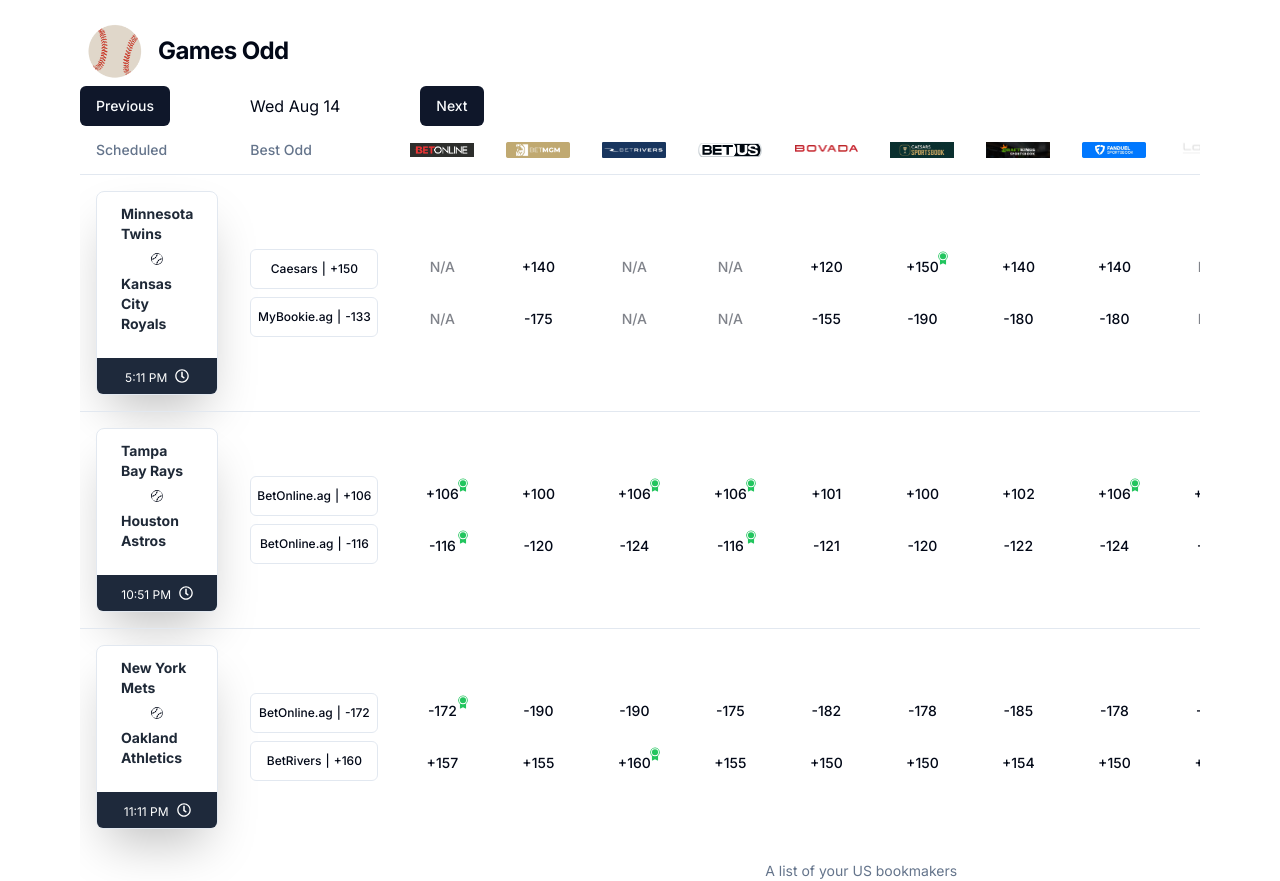
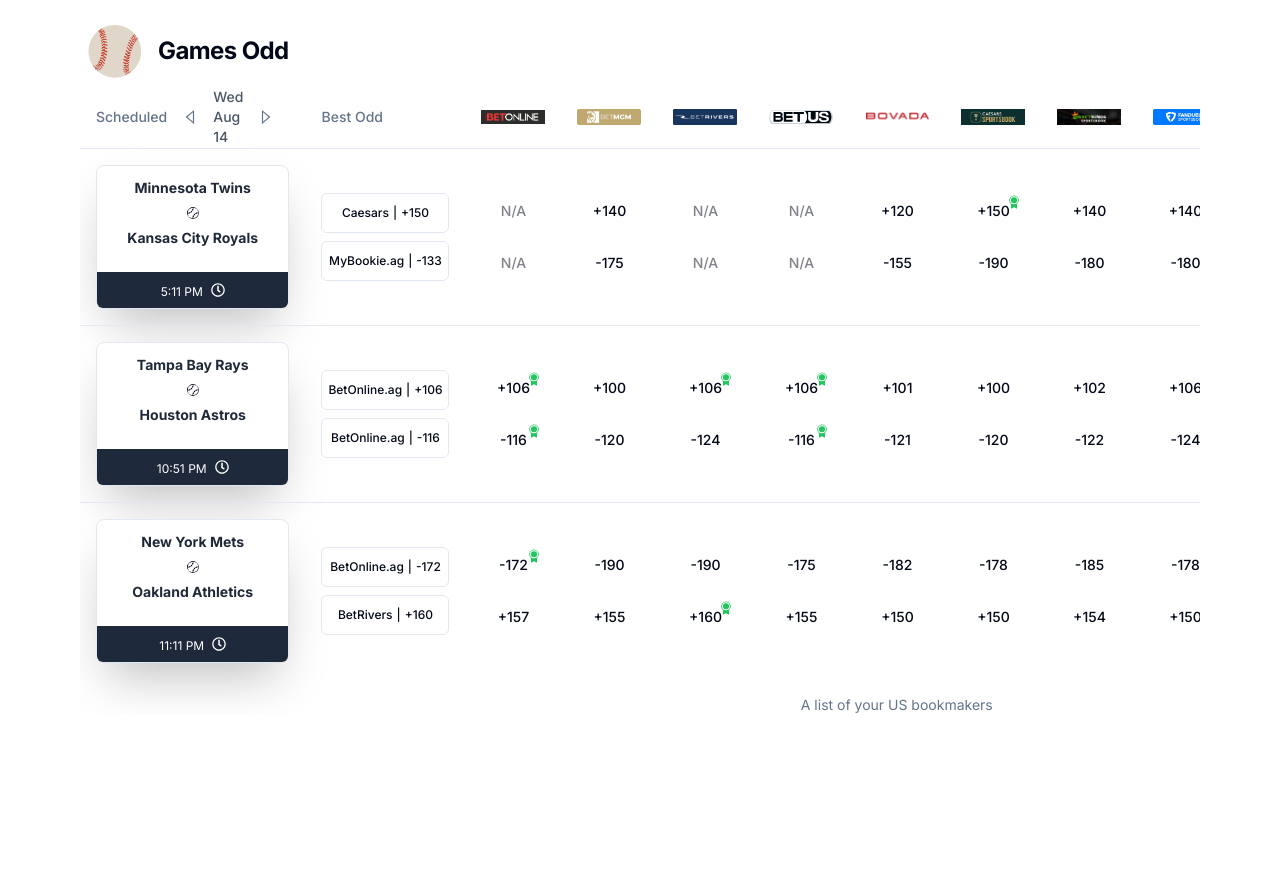
Before and after one commit to claudiobarsante/poc-betting-table, a Next.js app: page / in a window 1280 px wide. After the commit the page ends 800 px from the top, so only its background shows below. Built offline with nearby package versions, Linux system fonts and the light colour scheme; no server answers.

Commit message:
refactor: <TableGamesHeader/>

```diff
--- a/app/components/table-games-header.tsx
+++ b/app/components/table-games-header.tsx
@@ -1,3 +1,4 @@
+import { Button } from '@/components/ui/button';
 import { TableHead, TableRow } from '@/components/ui/table';
 import {
     Tooltip,
@@ -7,11 +8,57 @@
 } from '@/components/ui/tooltip';
 import Image from 'next/image';
 import Link from 'next/link';
+import { GrCaretNext, GrCaretPrevious } from 'react-icons/gr';
 import { bookmakerMap } from '../bookmaker-map';
-const TableGamesHeader = () => {
+import { formatDayOfWeek } from '../utils/date-helpers';
+
+type Props = {
+    onSchedlueClick: (direction: 'previous' | 'next') => void;
+    currentGameDate: string;
+};
+const TableGamesHeader = ({ onSchedlueClick, currentGameDate }: Props) => {
     return (
         <TableRow>
-            <TableHead>Scheduled</TableHead>
+            <TableHead>
+                <div className="flex items-center justify-start">
+                    <p>Scheduled</p>
+                    <TooltipProvider>
+                        <Tooltip>
+                            <TooltipTrigger>
+                                <Button
+                                    variant="ghost"
+                                    onClick={() => onSchedlueClick('previous')}
+                                >
+                                    <GrCaretPrevious />
+                                </Button>
+                            </TooltipTrigger>
+                            <TooltipContent>
+                                <p>Previous date</p>
+                            </TooltipContent>
+                        </Tooltip>
+                    </TooltipProvider>
+
+                    <p className="text-gray-600">
+                        {currentGameDate && formatDayOfWeek(currentGameDate)}
+                    </p>
+                    <TooltipProvider>
+                        <Tooltip>
+                            <TooltipTrigger>
+                                {' '}
+                                <Button
+                                    variant="ghost"
+                                    onClick={() => onSchedlueClick('next')}
+                                >
+                                    <GrCaretNext />
+                                </Button>
+                            </TooltipTrigger>
+                            <TooltipContent>
+                                <p>Next date</p>
+                            </TooltipContent>
+                        </Tooltip>
+                    </TooltipProvider>
+                </div>
+            </TableHead>
             <TableHead>Best Odd</TableHead>
             {Object.entries(bookmakerMap).map((bookmaker) => (
                 <TableHead key={bookmaker[0]}>
--- a/app/page.tsx
+++ b/app/page.tsx
@@ -1,6 +1,5 @@
 'use client';
 
-import { Button } from '@/components/ui/button';
 import {
     Table,
     TableBody,
@@ -15,7 +14,6 @@
 import TableGamesBody, { Game } from './components/table-body';
 import TableGamesHeader from './components/table-games-header';
 import {
-    formatDayOfWeek,
     formatToISOWithoutMilliseconds,
     getDateFromISODate
 } from './utils/date-helpers';
@@ -100,15 +98,6 @@
                 </figure>
                 <h1 className="text-2xl font-bold tracking-tight">Games Odd</h1>
             </div>
-            <div className="flex items-center gap-20">
-                <Button onClick={() => handleFilterGameDate('previous')}>
-                    Previous
-                </Button>
-                <p>{currentGameDate && formatDayOfWeek(currentGameDate)}</p>
-                <Button onClick={() => handleFilterGameDate('next')}>
-                    Next
-                </Button>
-            </div>
 
             <section>
                 <div>
@@ -117,7 +106,10 @@
                             A list of your US bookmakers
                         </TableCaption>
                         <TableHeader>
-                            <TableGamesHeader />
+                            <TableGamesHeader
+                                onSchedlueClick={handleFilterGameDate}
+                                currentGameDate={currentGameDate}
+                            />
                         </TableHeader>
 
                         <TableBody>
```
